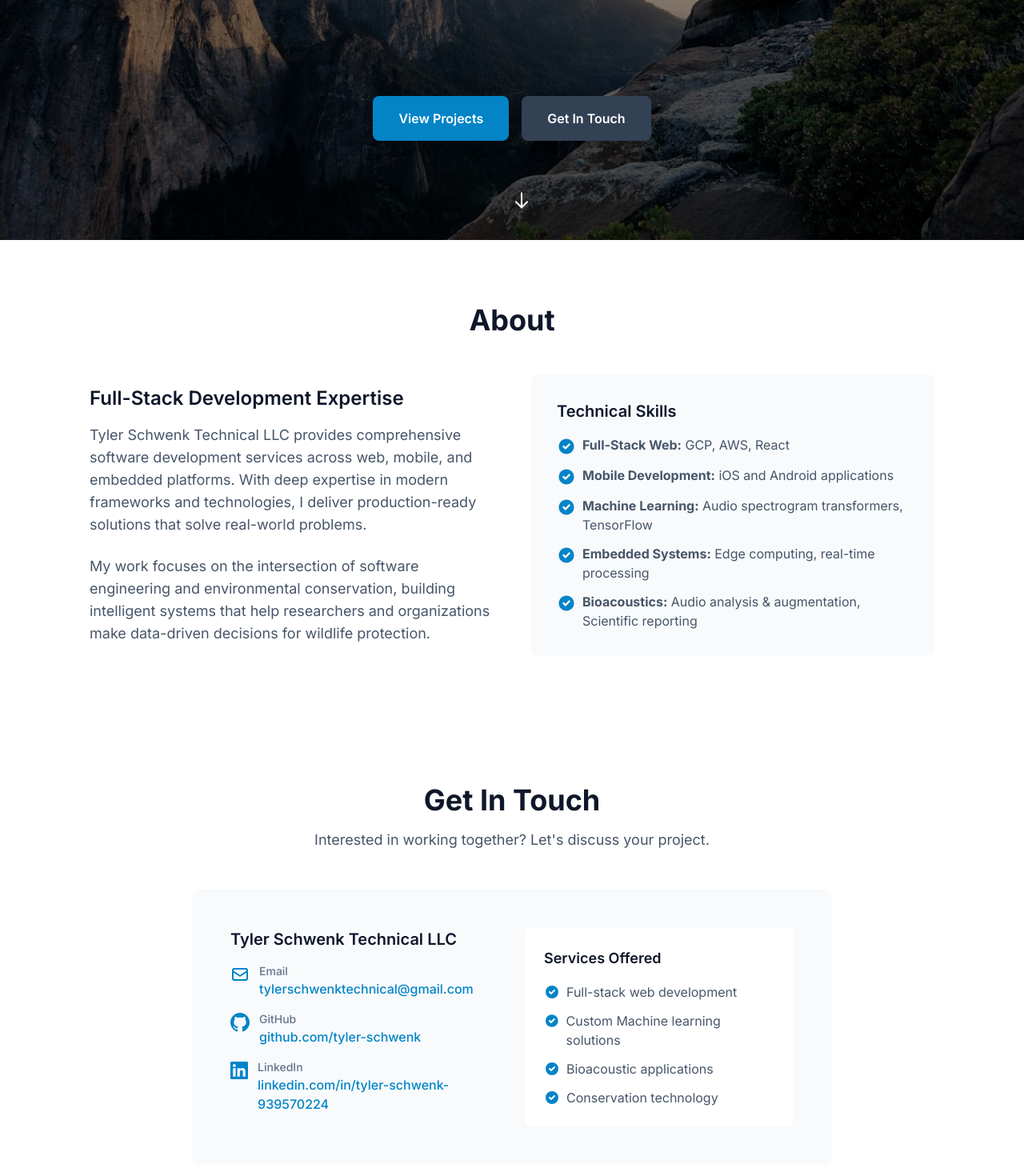
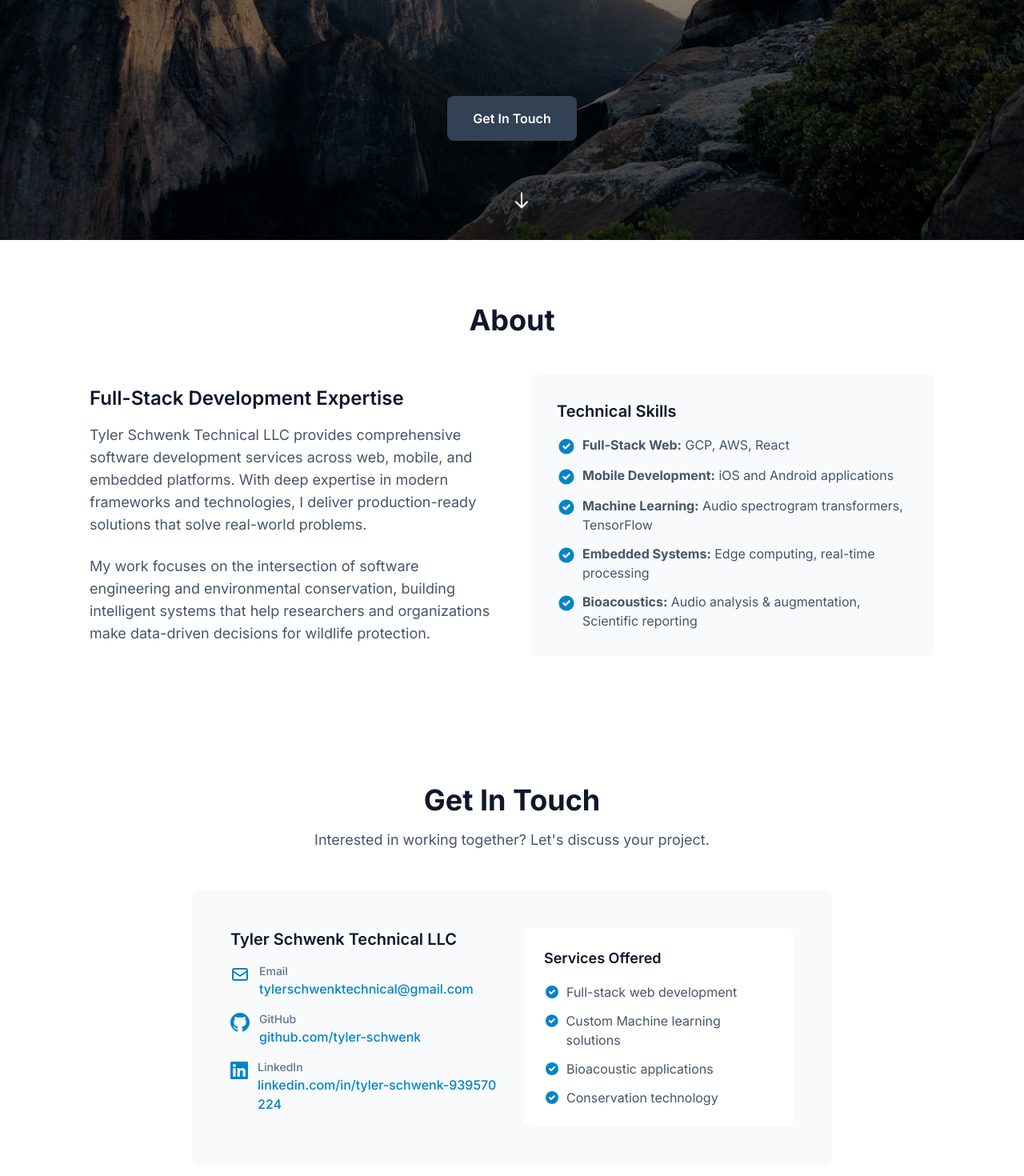
Before and after one commit to tylerschwenktechnical/tylerschwenktechnical.github.io, a Next.js app: page / in a window 1280 px wide. Shown: the part 500-1970 px from the top of the page at 80% size. Built offline with nearby package versions, Linux system fonts and the light colour scheme.

Commit message:
mobile formatting

```diff
--- a/components/Contact.tsx
+++ b/components/Contact.tsx
@@ -21,11 +21,11 @@ export default function Contact() {
                   <svg className="w-6 h-6 text-primary-600 mr-3 mt-0.5" fill="none" stroke="currentColor" viewBox="0 0 24 24">
                     <path strokeLinecap="round" strokeLinejoin="round" strokeWidth="2" d="M3 8l7.89 5.26a2 2 0 002.22 0L21 8M5 19h14a2 2 0 002-2V7a2 2 0 00-2-2H5a2 2 0 00-2 2v10a2 2 0 002 2z" />
                   </svg>
-                  <div>
+                  <div className="min-w-0">
                     <p className="text-sm font-medium text-slate-500 dark:text-slate-400">Email</p>
                     <a
                       href="mailto:tylerschwenktechnical@gmail.com"
-                      className="text-primary-600 hover:text-primary-700 dark:text-primary-400 dark:hover:text-primary-300 font-medium"
+                      className="text-primary-600 hover:text-primary-700 dark:text-primary-400 dark:hover:text-primary-300 font-medium break-all"
                     >
                       tylerschwenktechnical@gmail.com
                     </a>
@@ -36,13 +36,13 @@ export default function Contact() {
                   <svg className="w-6 h-6 text-primary-600 mr-3 mt-0.5" fill="currentColor" viewBox="0 0 24 24">
                     <path d="M12 0c-6.626 0-12 5.373-12 12 0 5.302 3.438 9.8 8.207 11.387.599.111.793-.261.793-.577v-2.234c-3.338.726-4.033-1.416-4.033-1.416-.546-1.387-1.333-1.756-1.333-1.756-1.089-.745.083-.729.083-.729 1.205.084 1.839 1.237 1.839 1.237 1.07 1.834 2.807 1.304 3.492.997.107-.775.418-1.305.762-1.604-2.665-.305-5.467-1.334-5.467-5.931 0-1.311.469-2.381 1.236-3.221-.124-.303-.535-1.524.117-3.176 0 0 1.008-.322 3.301 1.23.957-.266 1.983-.399 3.003-.404 1.02.005 2.047.138 3.006.404 2.291-1.552 3.297-1.23 3.297-1.23.653 1.653.242 2.874.118 3.176.77.84 1.235 1.911 1.235 3.221 0 4.609-2.807 5.624-5.479 5.921.43.372.823 1.102.823 2.222v3.293c0 .319.192.694.801.576 4.765-1.589 8.199-6.086 8.199-11.386 0-6.627-5.373-12-12-12z"/>
                   </svg>
-                  <div>
+                  <div className="min-w-0">
                     <p className="text-sm font-medium text-slate-500 dark:text-slate-400">GitHub</p>
                     <a
                       href="https://github.com/tyler-schwenk"
                       target="_blank"
                       rel="noopener noreferrer"
-                      className="text-primary-600 hover:text-primary-700 dark:text-primary-400 dark:hover:text-primary-300 font-medium"
+                      className="text-primary-600 hover:text-primary-700 dark:text-primary-400 dark:hover:text-primary-300 font-medium break-all"
                     >
                       github.com/tyler-schwenk
                     </a>
@@ -53,13 +53,13 @@ export default function Contact() {
                   <svg className="w-6 h-6 text-primary-600 mr-3 mt-0.5" fill="currentColor" viewBox="0 0 24 24">
                     <path d="M20.447 20.452h-3.554v-5.569c0-1.328-.027-3.037-1.852-3.037-1.853 0-2.136 1.445-2.136 2.939v5.667H9.351V9h3.414v1.561h.046c.477-.9 1.637-1.85 3.37-1.85 3.601 0 4.267 2.37 4.267 5.455v6.286zM5.337 7.433c-1.144 0-2.063-.926-2.063-2.065 0-1.138.92-2.063 2.063-2.063 1.14 0 2.064.925 2.064 2.063 0 1.139-.925 2.065-2.064 2.065zm1.782 13.019H3.555V9h3.564v11.452zM22.225 0H1.771C.792 0 0 .774 0 1.729v20.542C0 23.227.792 24 1.771 24h20.451C23.2 24 24 23.227 24 22.271V1.729C24 .774 23.2 0 22.222 0h.003z"/>
                   </svg>
-                  <div>
+                  <div className="min-w-0">
                     <p className="text-sm font-medium text-slate-500 dark:text-slate-400">LinkedIn</p>
                     <a
                       href="https://www.linkedin.com/in/tyler-schwenk-939570224/"
                       target="_blank"
                       rel="noopener noreferrer"
-                      className="text-primary-600 hover:text-primary-700 dark:text-primary-400 dark:hover:text-primary-300 font-medium"
+                      className="text-primary-600 hover:text-primary-700 dark:text-primary-400 dark:hover:text-primary-300 font-medium break-all"
                     >
                       linkedin.com/in/tyler-schwenk-939570224
                     </a>
@@ -68,7 +68,7 @@ export default function Contact() {
               </div>
             </div>
 
-            <div className="bg-white dark:bg-slate-900 rounded-lg p-6">
+            <div className="bg-white dark:bg-slate-900 rounded-lg p-6 min-w-0">
               <h4 className="text-lg font-semibold text-slate-900 dark:text-white mb-4">
                 Services Offered
               </h4>
--- a/components/Hero.tsx
+++ b/components/Hero.tsx
@@ -32,12 +32,12 @@ export default function Hero() {
 
 
         <div className="flex flex-col sm:flex-row gap-4 justify-center">
-          <a
+          {/* <a
             href="#projects"
             className="inline-block px-8 py-4 bg-primary-600 hover:bg-primary-700 text-white font-semibold rounded-lg transition-colors duration-200 shadow-lg hover:shadow-xl"
           >
             View Projects
-          </a>
+          </a> */}
           <a
             href="#contact"
             className="inline-block px-8 py-4 bg-slate-700 hover:bg-slate-600 text-white font-semibold rounded-lg transition-colors duration-200 shadow-lg hover:shadow-xl"
```
